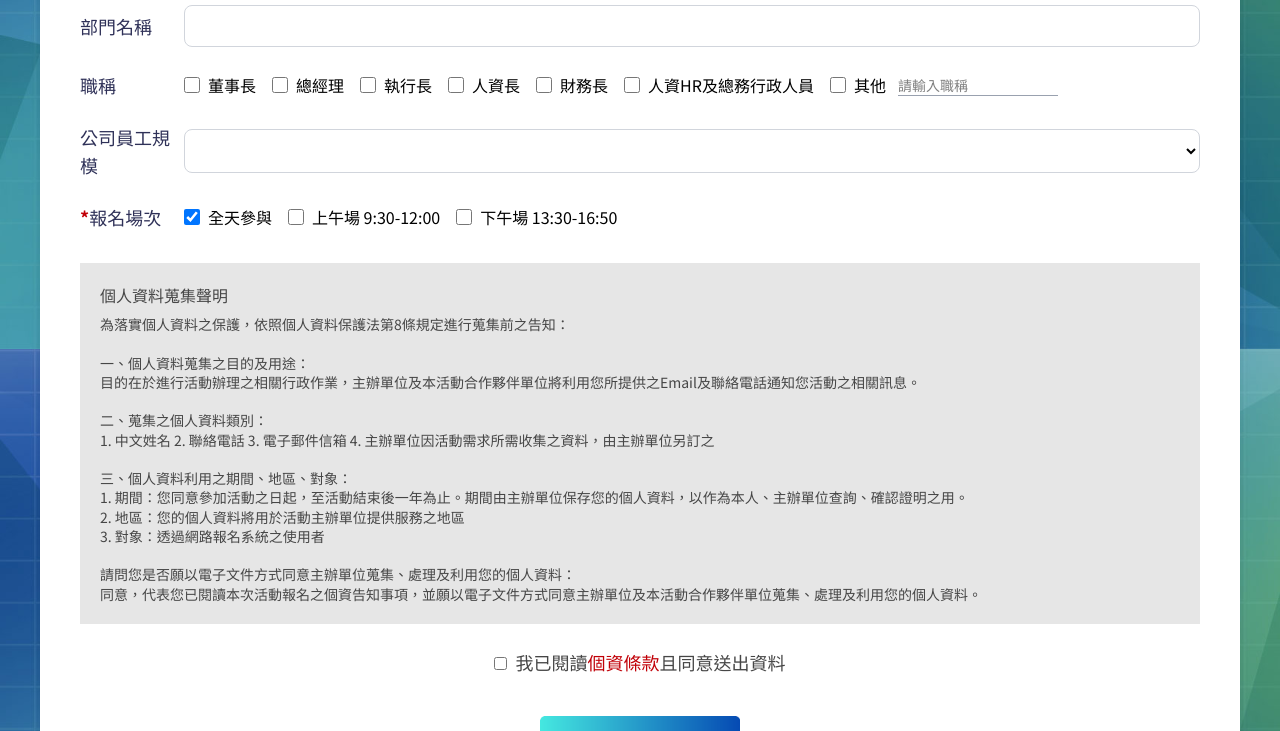
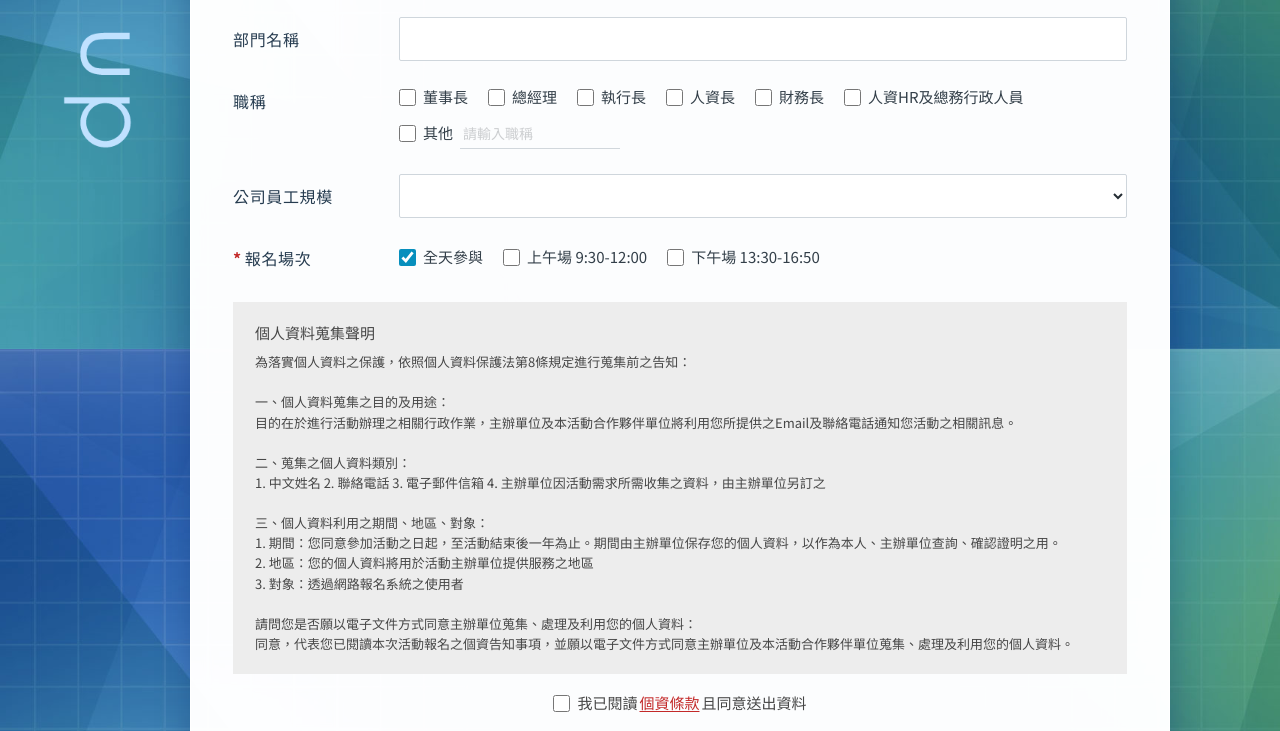
Before and after one commit to jackietsairock/NEWNERGYFOURM, a Vue app: page / in a window 1280 px wide. Shown: the part 4707-5438 px from the top of the page. Built offline with nearby package versions, Linux system fonts and the light colour scheme.

Commit message:
更新論壇報名標題為「立即報名」，調整 SignUp.vue 組件樣式與結構

```diff
--- a/src/assets/json/info.json
+++ b/src/assets/json/info.json
@@ -170,7 +170,7 @@
     },
     {
       "cmsType": "signUp",
-      "title": "論壇報名",
+      "title": "立即報名",
       "titleColor": "#000",
       "titleEn": "sign up",
       "titleEnColor": "#20776e",
--- a/src/components/SignUp.vue
+++ b/src/components/SignUp.vue
@@ -2,6 +2,7 @@
 import { computed, ref, watch } from 'vue'
 
 import Title from './Title.vue'
+import signUpSideTitle from '../assets/image/T-4.png'
 
 const props = defineProps({
     infoData: Object
@@ -232,11 +233,12 @@ function isOtherSelected(key) {
 </script>
 
 <template>
-    <div class="content_wrap">
+    <div class="content_wrap signup_wrap">
+        <img class="signup_vertical" :src="signUpSideTitle" alt="" aria-hidden="true" />
         <Title :infoData="props.infoData" />
-        <div class="signUp_box max-w-[1366px] pl-10 pr-10 pb-10 mx-auto">
+        <div class="signUp_box">
             <!--<p class="text-center text-white font-bold text-5xl sm:text-9xl" style="letter-spacing: 3px;">SIGN UP</p>-->
-            <form class="flex flex-col gap-6 w-full bg-white rounded-4xl p-10" @submit.prevent="checkVal">
+            <form class="signup_form" @submit.prevent="checkVal">
                 <!-- <div class="sign_up_info_box flex flex-col gap-8 my-10 mx-auto text-center text-[#4e4e5a]">
                     <div v-for="(item, idx) in props.infoData.signUp_info" :key="idx" class="sign_up_info_item flex flex-col items-center gap-4 text-justify sm:text-center">
                         <div class="label_box bg-[#f5c82d] w-fit px-6 py-2 rounded-4xl">
@@ -246,8 +248,8 @@ function isOtherSelected(key) {
                     </div>
                     <div class="border-t border-dashed border-gray-300 pt-2"></div>
                 </div> -->
-                <div v-for="(item, idx) in visibleLabels" :key="idx" class="flex flex-col w-full sm:flex-row items-center gap-2">
-                    <label class="w-full text-lg font-bold shrink-0 sm:w-24" style="color:#2f3158;"><span v-if="isRequiredField(item)" class="text-red-700">*</span>{{ item.tagName }}</label>
+                <div v-for="(item, idx) in visibleLabels" :key="idx" class="form_row">
+                    <label class="form_label"><span v-if="isRequiredField(item)" class="required_mark">*</span>{{ item.tagName }}</label>
 
                     <input
                         v-if="item.type !== 'select' && item.type !== 'checkbox'"
@@ -256,53 +258,53 @@ function isOtherSelected(key) {
                         :type="getInputType(item)"
                         :min="item.type === 'number' ? 0 : undefined"
                         :maxlength="getMaxLength(item)"
-                        class="w-full flex-1 p-2 bg-white text-black border border-gray-300 rounded-lg focus:outline-none"
+                        class="form_control"
                     />
-                    <div v-else-if="item.type === 'checkbox'" class="w-full flex-1 flex flex-wrap gap-4">
-                        <label v-for="(opt, oidx) in item.label" :key="oidx" class="flex items-center gap-2 text-sm sm:text-base">
+                    <div v-else-if="item.type === 'checkbox'" class="option_list">
+                        <label v-for="(opt, oidx) in item.label" :key="oidx" class="option_item">
                             <input
                                 v-model="form[item.inputName]"
                                 type="checkbox"
                                 :name="item.inputName"
                                 :value="opt.labelName === '其他' ? OTHER_SENTINEL : opt.value"
-                                class="h-4 w-4"
+                                class="option_checkbox"
                             />
-                            <span class="text-black">{{ opt.labelName }}</span>
+                            <span>{{ opt.labelName }}</span>
                             <input
                                 v-if="opt.labelName === '其他'"
                                 v-model="otherInputs[item.inputName]"
                                 type="text"
                                 :disabled="!isOtherSelected(item.inputName)"
-                                class="ml-1 text-black w-40 border-b border-gray-400 bg-transparent text-sm focus:outline-none"
+                                class="form_other_input"
                                 :placeholder="`請輸入${item.tagName}`"
                             />
                         </label>
                     </div>
-                    <div v-else class="w-full flex-1 flex flex-col gap-2">
-                        <select v-model="form[item.inputName]" :name="item.inputName" class="w-full p-2 bg-white text-black border border-gray-300 rounded-lg focus:outline-none">
+                    <div v-else class="select_group">
+                        <select v-model="form[item.inputName]" :name="item.inputName" class="form_control">
                             <option v-for="(opt, idx) in item.option" :key="idx" :value="opt.value">{{ opt.optionName }}</option>
                         </select>
                         <input
                             v-if="isOtherSelected(item.inputName)"
                             v-model="otherInputs[item.inputName]"
                             type="text"
-                            class="w-full p-2 bg-white text-black border border-gray-300 rounded-lg focus:outline-none"
+                            class="form_control"
                             :placeholder="`請輸入${item.tagName}`"
                         />
                     </div>
                 </div>
-                <div v-if="showPersonalInfo && (personalInfo.title || personalInfo.detail)" id="agree-terms" ref="termsAnchor" class="flex flex-col gap-2 mt-2 p-5" style="background-color: #e6e6e6; color:#464646;">
-                    <p v-if="personalInfo.title" class="text-base font-bold">{{ personalInfo.title }}</p>
-                    <p v-if="personalInfo.detail" class="text-sm leading-snug text-justify" v-html="personalInfo.detail"></p>
+                <div v-if="showPersonalInfo && (personalInfo.title || personalInfo.detail)" id="agree-terms" ref="termsAnchor" class="privacy_box">
+                    <p v-if="personalInfo.title" class="privacy_title">{{ personalInfo.title }}</p>
+                    <p v-if="personalInfo.detail" class="privacy_detail" v-html="personalInfo.detail"></p>
                 </div>
-                <div v-if="showPersonalInfo" class="agree_box mx-auto">
-                    <input v-model="form[agreeInputName]" type="checkbox" id="agree" :name="agreeInputName" class="" />
-                    <label for="agree" class="text-lg ml-1" style="color:#464646;">
-                        我已閱讀<a href="#agree-terms" class="personal_information_terms_text text-red-700" @click.stop.prevent="scrollToTerms">個資條款</a>且同意送出資料
+                <div v-if="showPersonalInfo" class="agree_box">
+                    <input v-model="form[agreeInputName]" type="checkbox" id="agree" :name="agreeInputName" />
+                    <label for="agree">
+                        我已閱讀<a href="#agree-terms" class="personal_information_terms_text" @click.stop.prevent="scrollToTerms">個資條款</a>且同意送出資料
                     </label>
                 </div>
-                <button type="submit" class="w-fit mx-auto mt-4 hover:cursor-pointer">
-                    <img class="h-[55px]" src="../assets/image/signup2.png" alt="立即報名圖示">
+                <button type="submit" class="submit_button">
+                    <img src="../assets/image/signup2.png" alt="送出報名">
                 </button>
                 <!-- <div class="sign_up_info_box w-full flex flex-col gap-8 my-10 mx-auto text-justify text-[#4e4e5a] sm:text-center">
                     <div class="border-t border-dashed border-gray-300 pt-2 pb-2"></div>
@@ -317,8 +319,255 @@ function isOtherSelected(key) {
 
 </template>
 
-<style scoped>
-    form{
-        box-shadow: 0px 4px 10px rgba(0, 0, 0, 0.1);
+<style scoped lang="scss">
+    .signup_wrap{
+        max-width: 1366px;
+        padding: 82px 110px 100px 190px;
+    }
+
+    .signup_vertical{
+        position: absolute;
+        top: 230px;
+        left: 54px;
+        width: 105px;
+        height: auto;
+        pointer-events: none;
+        user-select: none;
+    }
+
+    .signUp_box{
+        width: 100%;
+        margin: 32px auto 0;
+    }
+
+    .signup_form{
+        display: flex;
+        width: 100%;
+        flex-direction: column;
+        gap: 18px;
+        padding: 38px 42px 34px;
+        border: 1px solid rgba(255, 255, 255, 0.92);
+        border-radius: 7px;
+        background: rgba(255, 255, 255, 0.99);
+        box-shadow: 0 15px 34px rgba(0, 28, 74, 0.25);
+    }
+
+    .form_row{
+        display: grid;
+        grid-template-columns: 150px minmax(0, 1fr);
+        align-items: start;
+        gap: 16px;
+        width: 100%;
+    }
+
+    .form_label{
+        padding-top: 10px;
+        color: #263c50;
+        font-size: 16px;
+        font-weight: 700;
+        letter-spacing: 0.04em;
+    }
+
+    .required_mark{
+        margin-right: 3px;
+        color: #c32929;
+    }
+
+    .form_control{
+        width: 100%;
+        min-height: 44px;
+        padding: 9px 12px;
+        border: 1px solid #cfd6dc;
+        border-radius: 2px;
+        outline: none;
+        background: #fff;
+        color: #252d34;
+        font-size: 15px;
+        transition: border-color 0.2s ease, box-shadow 0.2s ease;
+    }
+
+    .form_control:focus{
+        border-color: #0a8fc2;
+        box-shadow: 0 0 0 3px rgba(10, 143, 194, 0.13);
+    }
+
+    .select_group{
+        display: flex;
+        width: 100%;
+        flex-direction: column;
+        gap: 9px;
+    }
+
+    .option_list{
+        display: flex;
+        min-height: 44px;
+        flex-wrap: wrap;
+        align-items: center;
+        gap: 10px 20px;
+        padding: 7px 0;
+        color: #333f49;
+    }
+
+    .option_item{
+        display: inline-flex;
+        align-items: center;
+        gap: 7px;
+        font-size: 15px;
+        cursor: pointer;
+    }
+
+    .option_checkbox,
+    .agree_box input{
+        width: 17px;
+        height: 17px;
+        flex: 0 0 auto;
+        accent-color: #078fbd;
+    }
+
+    .form_other_input{
+        width: 160px;
+        padding: 4px 3px;
+        border: 0;
+        border-bottom: 1px solid #9eabb5;
+        outline: none;
+        background: transparent;
+        color: #252d34;
+        font-size: 14px;
+    }
+
+    .form_other_input:disabled{
+        opacity: 0.45;
+    }
+
+    .privacy_box{
+        display: flex;
+        flex-direction: column;
+        gap: 8px;
+        margin-top: 4px;
+        padding: 20px 22px;
+        background: #ededed;
+        color: #464646;
+    }
+
+    .privacy_title{
+        margin: 0;
+        font-size: 15px;
+        font-weight: 700;
+    }
+
+    .privacy_detail{
+        margin: 0;
+        font-size: 13px;
+        line-height: 1.55;
+        text-align: justify;
+    }
+
+    .agree_box{
+        display: flex;
+        align-items: flex-start;
+        justify-content: center;
+        gap: 7px;
+        margin: 0 auto;
+        color: #464646;
+        font-size: 15px;
+        line-height: 1.5;
+    }
+
+    .agree_box input{
+        margin-top: 3px;
+    }
+
+    .personal_information_terms_text{
+        margin: 0 2px;
+        color: #c32929;
+        text-decoration: underline;
+        text-underline-offset: 2px;
+    }
+
+    .submit_button{
+        display: inline-flex;
+        width: fit-content;
+        margin: 4px auto 0;
+        padding: 0;
+        border: 0;
+        background: transparent;
+        cursor: pointer;
+        transition: transform 0.2s ease, filter 0.2s ease;
+    }
+
+    .submit_button:hover{
+        transform: translateY(-2px);
+        filter: brightness(1.06);
+    }
+
+    .submit_button:focus-visible{
+        outline: 3px solid rgba(34, 217, 197, 0.65);
+        outline-offset: 4px;
+    }
+
+    .submit_button img{
+        width: auto;
+        height: 48px;
+    }
+
+    @media screen and (max-width: 1024px){
+        .signup_wrap{
+            padding: 72px 38px 80px;
+        }
+
+        .signup_vertical{
+            display: none;
+        }
+    }
+
+    @media screen and (max-width: 720px){
+        .signup_wrap{
+            padding: 54px 20px 64px;
+        }
+
+        .signup_wrap :deep(.title){
+            padding: 0 0.38em;
+            font-size: 34px;
+            letter-spacing: 3px;
+        }
+
+        .signUp_box{
+            margin-top: 24px;
+        }
+
+        .signup_form{
+            gap: 16px;
+            padding: 26px 20px 28px;
+        }
+
+        .form_row{
+            grid-template-columns: 1fr;
+            gap: 6px;
+        }
+
+        .form_label{
+            padding-top: 0;
+            font-size: 15px;
+        }
+
+        .option_list{
+            gap: 9px 14px;
+        }
+
+        .option_item{
+            font-size: 14px;
+        }
+
+        .privacy_box{
+            padding: 17px 16px;
+        }
+
+        .privacy_detail{
+            font-size: 12px;
+        }
+
+        .agree_box{
+            font-size: 14px;
+        }
     }
 </style>
```
